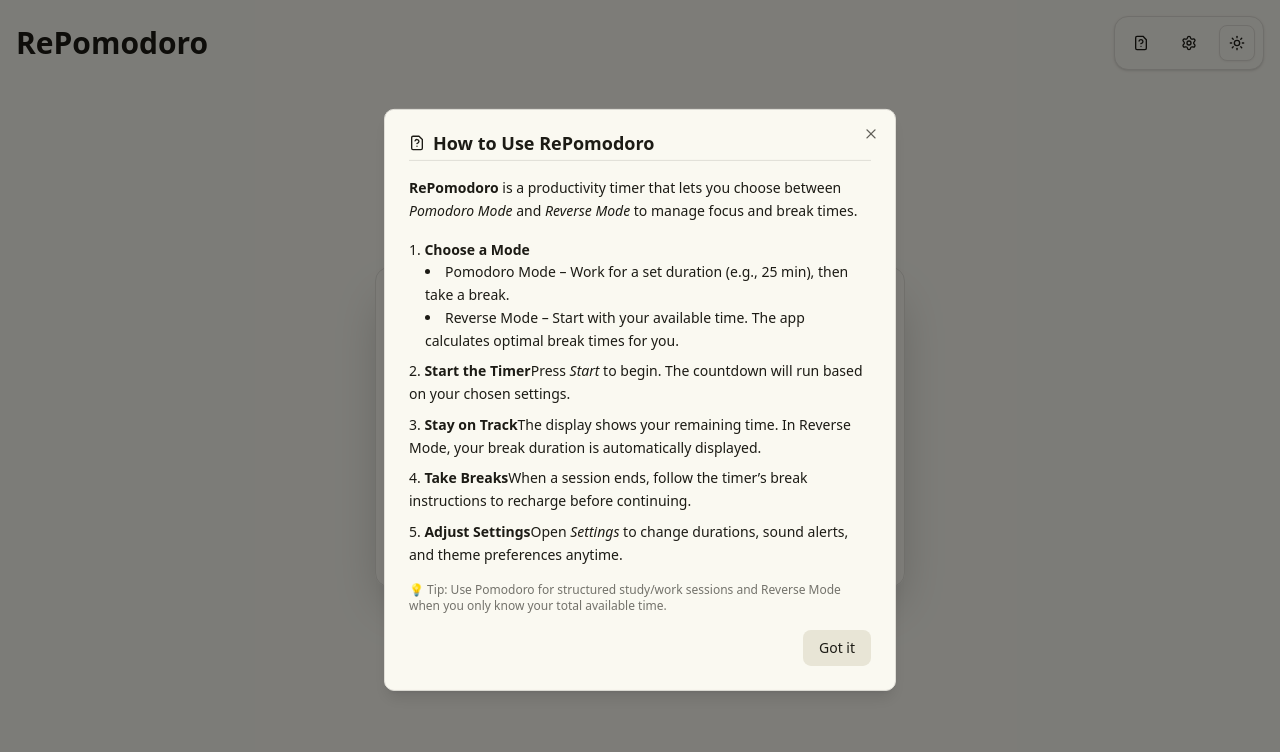
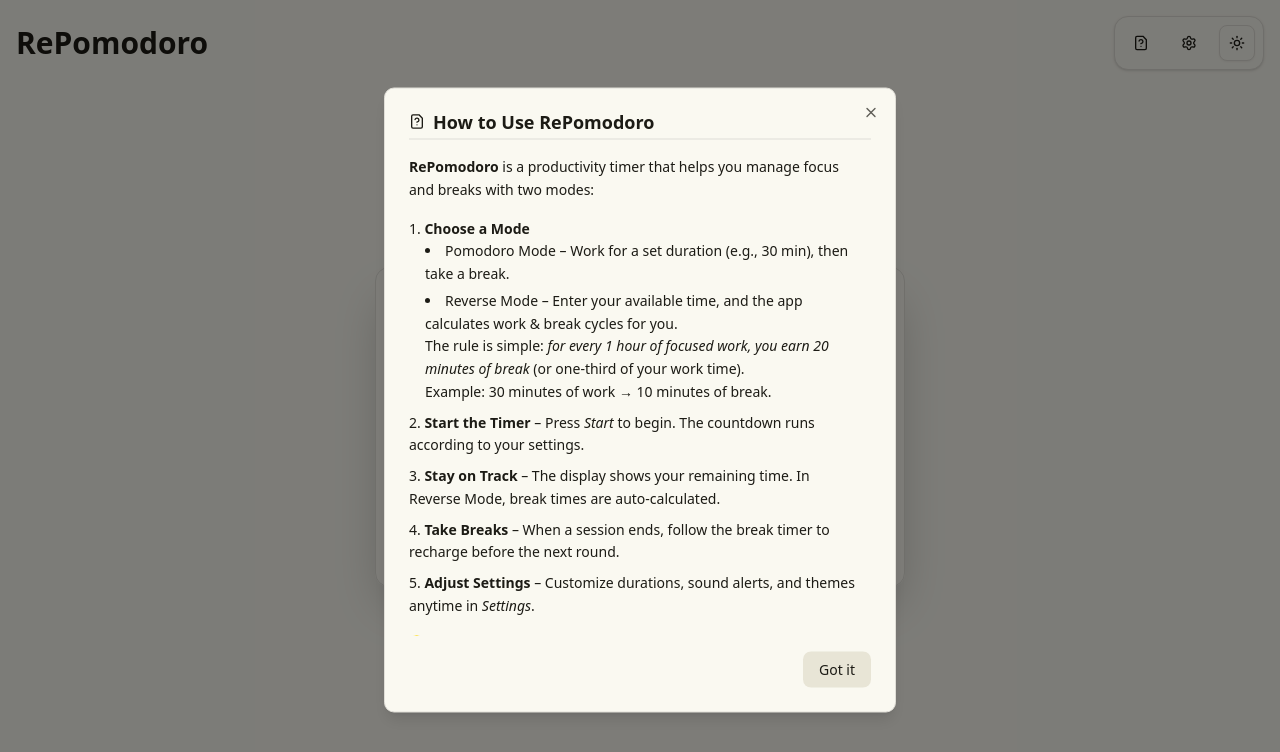
Before and after one commit to Gilbert-Dev17/RePomodoro, a Next.js app: page / in a window 1280 px wide. Both pictures are taken after a click on the button 1141 px from the left and 43 px from the top of the page. Shown: the top 752 px of the page. Built offline with nearby package versions, Linux system fonts and the light colour scheme.

Commit message:
fixed: text error

```diff
--- a/components/custom/HowTo.tsx
+++ b/components/custom/HowTo.tsx
@@ -1,6 +1,6 @@
 'use client';
 
-import React from 'react'
+import React from 'react';
 import { Button } from "@/components/ui/button";
 import { FileQuestion } from 'lucide-react';
 import { Tooltip, TooltipTrigger, TooltipContent } from "@/components/ui/tooltip";
@@ -14,17 +14,23 @@ import { ScrollArea } from "@/components/ui/scroll-area";
 const HowTo = () => {
   return (
     <Dialog>
+      {/* Trigger with Tooltip */}
       <Tooltip>
         <TooltipTrigger asChild>
           <DialogTrigger asChild>
-            <Button variant="ghost" size="icon" title="How to use">
+            <Button
+              variant="ghost"
+              size="icon"
+              aria-label="How to use RePomodoro"
+            >
               <FileQuestion size={18} />
             </Button>
           </DialogTrigger>
         </TooltipTrigger>
-        <TooltipContent>How to?</TooltipContent>
+        <TooltipContent>How to use</TooltipContent>
       </Tooltip>
 
+      {/* Dialog Content */}
       <DialogContent aria-label="How to Use">
         <DialogHeader>
           <DialogTitle className="flex items-center gap-2">
@@ -33,66 +39,73 @@ const HowTo = () => {
           <Separator />
         </DialogHeader>
 
+        {/* Scrollable Content */}
         <ScrollArea className="max-h-[60vh] pr-2">
           <div className="space-y-4 text-sm leading-relaxed">
             <p>
-              <strong>RePomodoro</strong> is a productivity timer that lets you
-              choose between <em>Pomodoro Mode</em> and <em>Reverse Mode</em> to
-              manage focus and break times.
+              <strong>RePomodoro</strong> is a productivity timer that helps you
+              manage focus and breaks with two modes:
             </p>
 
             <ol className="list-decimal list-inside space-y-2">
               <li>
                 <strong>Choose a Mode</strong>
-                <ul className="list-disc list-inside ml-4">
+                <ul className="list-disc list-inside ml-4 space-y-1">
                   <li>
                     <span className="font-medium">Pomodoro Mode</span> – Work
-                    for a set duration (e.g., 25 min), then take a break.
+                    for a set duration (e.g., 30 min), then take a break.
                   </li>
                   <li>
-                    <span className="font-medium">Reverse Mode</span> – Start
-                    with your available time. The app calculates optimal break
-                    times for you.
+                    <span className="font-medium">Reverse Mode</span> – Enter
+                    your available time, and the app calculates work & break
+                    cycles for you.
+                    <br />
+                    The rule is simple:{" "}
+                    <em>for every 1 hour of focused work, you earn 20 minutes of break</em>{" "}
+                    (or one-third of your work time).
+                    <br />
+                    Example: 30 minutes of work → 10 minutes of break.
                   </li>
                 </ul>
               </li>
 
               <li>
-                <strong>Start the Timer</strong>
-                Press <em>Start</em> to begin. The countdown will run based on
-                your chosen settings.
+                <strong>Start the Timer</strong> – Press <em>Start</em> to begin.
+                The countdown runs according to your settings.
               </li>
 
               <li>
-                <strong>Stay on Track</strong>
-                The display shows your remaining time. In Reverse Mode, your
-                break duration is automatically displayed.
+                <strong>Stay on Track</strong> – The display shows your remaining
+                time. In Reverse Mode, break times are auto-calculated.
               </li>
 
               <li>
-                <strong>Take Breaks</strong>
-                When a session ends, follow the timer’s break instructions to
-                recharge before continuing.
+                <strong>Take Breaks</strong> – When a session ends, follow the
+                break timer to recharge before the next round.
               </li>
 
               <li>
-                <strong>Adjust Settings</strong>
-                Open <em>Settings</em> to change durations, sound alerts, and
-                theme preferences anytime.
+                <strong>Adjust Settings</strong> – Customize durations, sound
+                alerts, and themes anytime in <em>Settings</em>.
               </li>
             </ol>
 
             <p className="text-muted-foreground text-xs">
-              💡 Tip: Use Pomodoro for structured study/work sessions and
-              Reverse Mode when you only know your total available time.
+              💡 Tip: Use <span className="font-medium">Pomodoro</span> for
+              structured study/work sessions, and{" "}
+              <span className="font-medium">Reverse Mode</span> when you only
+              know your total available time.
             </p>
           </div>
         </ScrollArea>
 
+        {/* Footer */}
         <DialogFooter>
-            <DialogClose asChild>
-                <Button type="button" variant="secondary">Got it</Button>
-            </DialogClose>
+          <DialogClose asChild>
+            <Button type="button" variant="secondary">
+              Got it
+            </Button>
+          </DialogClose>
         </DialogFooter>
       </DialogContent>
     </Dialog>
```
